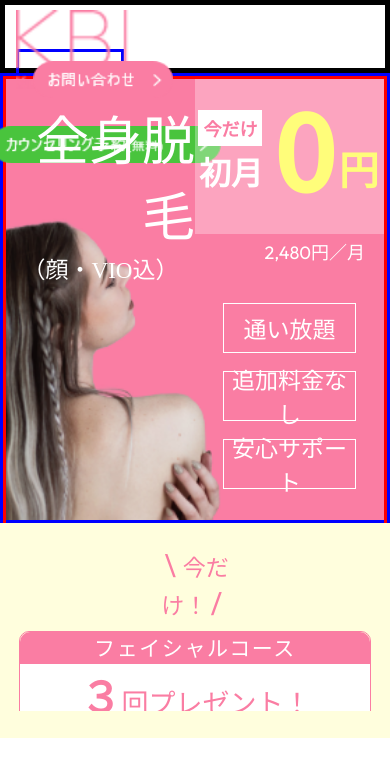
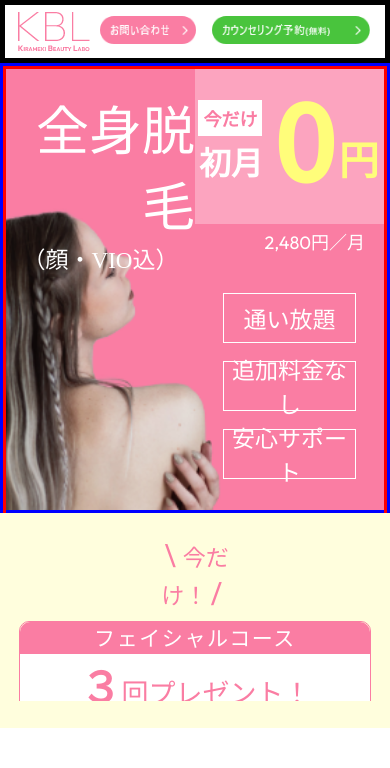
Before and after one commit to NaokoSugawara/lp3, a website: page index.html in a window 390 px wide. Shown: the top 768 px of the page. Drawn offline with nearby package versions, Linux system fonts and the light colour scheme.

Commit message:
fixed header for sp

```diff
--- a/assets/style/style.css
+++ b/assets/style/style.css
@@ -30,9 +30,10 @@ a:hover {
 /* header */
 header {
   width: 100%;
+  /* height: auto; */
 }
 
-.header__pc, header__sp {
+.header__pc, .header__sp {
   width: 100%;
   height: 105px;
   display: flex;
@@ -49,11 +50,7 @@ header {
   background-repeat: no-repeat;
 }
 
-.header__logo img {
-  height: 80px;
-}
-
-ul {
+.header__ul {
   width: 70%;
   height: 65px;
   display: flex;
@@ -67,10 +64,6 @@ ul {
   background-repeat: no-repeat;
 }
 
-.header__button1 a {
-  margin-left: 65%;
-}
-
 .header__button img {
   height: 100%;
 }
@@ -78,6 +71,12 @@ ul {
 @media screen and (min-width: 768px) {
   .header__sp {
     display: none;
+  }
+  .header__logo img {
+    height: 80px;
+  }
+  .header__button1 a {
+    margin-left: 65%;
   }
 }
 
@@ -149,7 +148,7 @@ ul {
   .header__logo {
     width: 20%;
   }
-  .header ul {
+  .header__ul {
     width: 80%;
   }
   .header__button1 {
@@ -172,13 +171,16 @@ ul {
     display: none;
   }
   .header__sp {
-    height: 63px;
-    justify-content: space-around;
-    padding: 5px 3%;
+    height: 53px;
+    justify-content: center;
+    padding: 10px 1%;
+    padding-right: 0;
   }
   .header__logo {
-    width: 20%;
-    height: 39.13px;
+    width: 15%;
+    height: auto;
+    padding-top: 5px;
+    /* height: 39.13px; */
     /* background-image: url("/lp3/assets/images/logo_sp.png"); */
   }
   .header__button {
@@ -192,20 +194,24 @@ ul {
     /* background-size: 95%; */
     /* background-position: right; */
   }
+  .header__button1 a {
+    padding-left: 30%;
+  }
   .header__button1 img {
-    width: 140px;
-    height: 37px;
+    width: auto;
+    height: 28px;
   }
   .header__button2 {
     width: 50%;
+    padding-left: 5%;
     /* margin-right: 5px; */
     /* background-image: url("/lp3/assets/images/counseling_sp.png"); */
     /* background-size: 99%; */
     /* background-position: right; */
   }
   .header__button2 img {
-    width: 230px;
-    height: 37px;
+    width: auto;
+    height: 28px;
   }
 }
 
--- a/index.html
+++ b/index.html
@@ -30,25 +30,18 @@
 
     <!-- １ -->
     <header style="border: 5px solid black;">
-        <div class="header__pc" style="border: 3px solid pink;">
-            <!-- <div class="header__logo" style="border: 3px solid black;"><a href="/"></a></div> -->
-            <div class="header__logo" style="border: 5px solid black;"><a href="/"><img src="/lp3/assets/images/logo.png" alt="ロゴ"></a></div>
-            <ul style="border: 3px solid red;">
-                <li style="border: 3px solid blue;" class="header__button header__button1"><a href="/contact/"><img src="/lp3/assets/images/toiawase.png" alt=""></a></li>
-                <li style="border: 3px solid blue;" class="header__button header__button2"><a href="/reservation/"><img src="/lp3/assets/images/counseling.png" alt=""></a></li>
-                <!-- <a href="/entry" class="header__button header__button1"><li style="border: 3px solid blue;"></li></a>
-                <a href="/entry" class="header__button header__button2"><li style="border: 3px solid blue;"></li></a> -->
+        <div class="header__pc">
+            <div class="header__logo"><a href="/"><img src="/lp3/assets/images/logo.png" alt="ロゴ"></a></div>
+            <ul class="header__ul">
+                <li class="header__button header__button1"><a href="/contact/"><img src="/lp3/assets/images/toiawase.png" alt=""></a></li>
+                <li class="header__button header__button2"><a href="/reservation/"><img src="/lp3/assets/images/counseling.png" alt=""></a></li>
             </ul>
         </div>
 
         <div class="header__sp">
-            <!-- <div class="header__logo" style="border: 3px solid black;"><a href="/"></a></div> -->
             <div class="header__logo"><a href="/"><img src="/lp3/assets/images/logo_sp.png" alt="ロゴ"></a></div>
-            <!-- <div style="border: 3px solid blue;" class="header__button header__button1"><a href="/entry"></a></div>
-            <div style="border: 3px solid blue;" class="header__button header__button2"><a href="/entry"></a></div> -->
-            <div style="border: 3px solid blue;" class="header__button header__button1"><a href="/contact/"><img src="/lp3/assets/images/toiawase_sp.png" alt=""></a></div>
-            <div style="border: 3px solid blue;" class="header__button header__button2"><a href="/reservation/"><img src="/lp3/assets/images/counseling_sp.png" alt=""></a></div>
-
+            <div class="header__button header__button1"><a href="/contact/"><img src="/lp3/assets/images/toiawase_sp.png" alt=""></a></div>
+            <div class="header__button header__button2"><a href="/reservation/"><img src="/lp3/assets/images/counseling_sp.png" alt=""></a></div>
         </div>
     </header>
 
```
